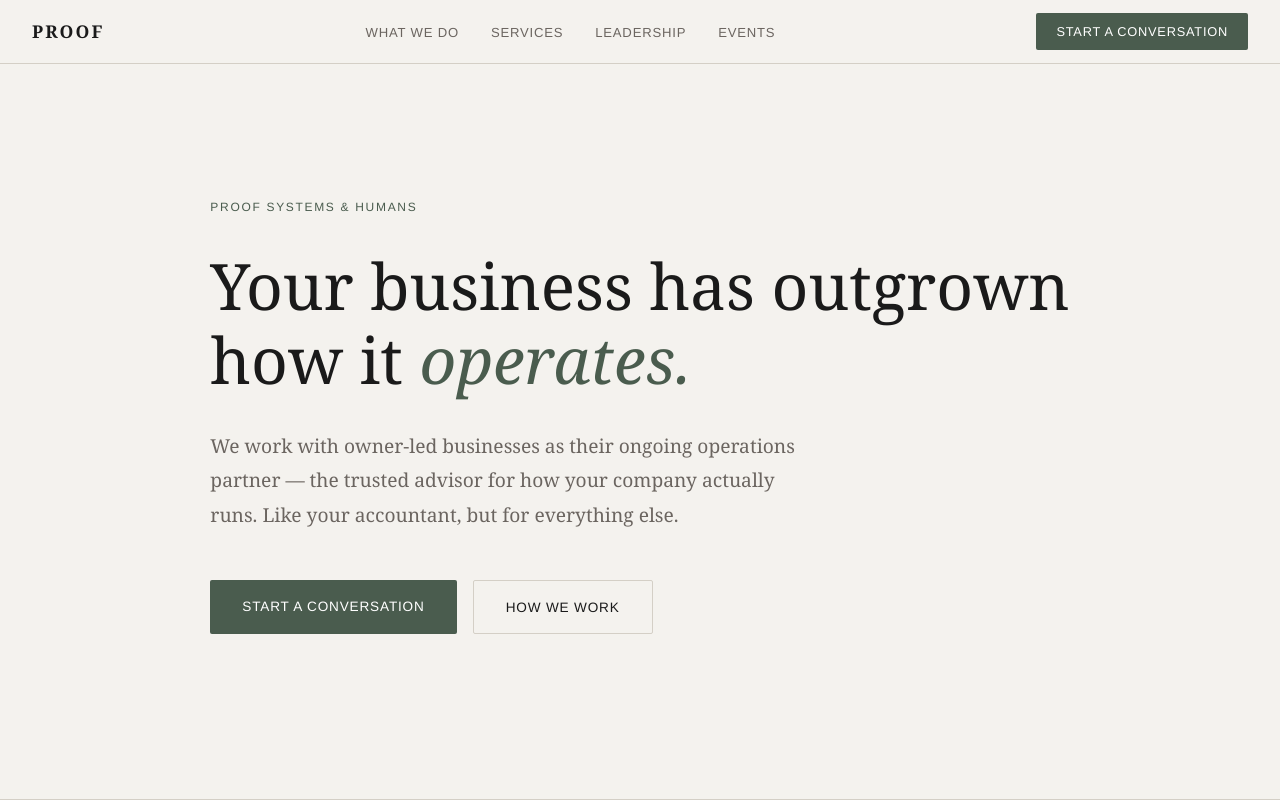
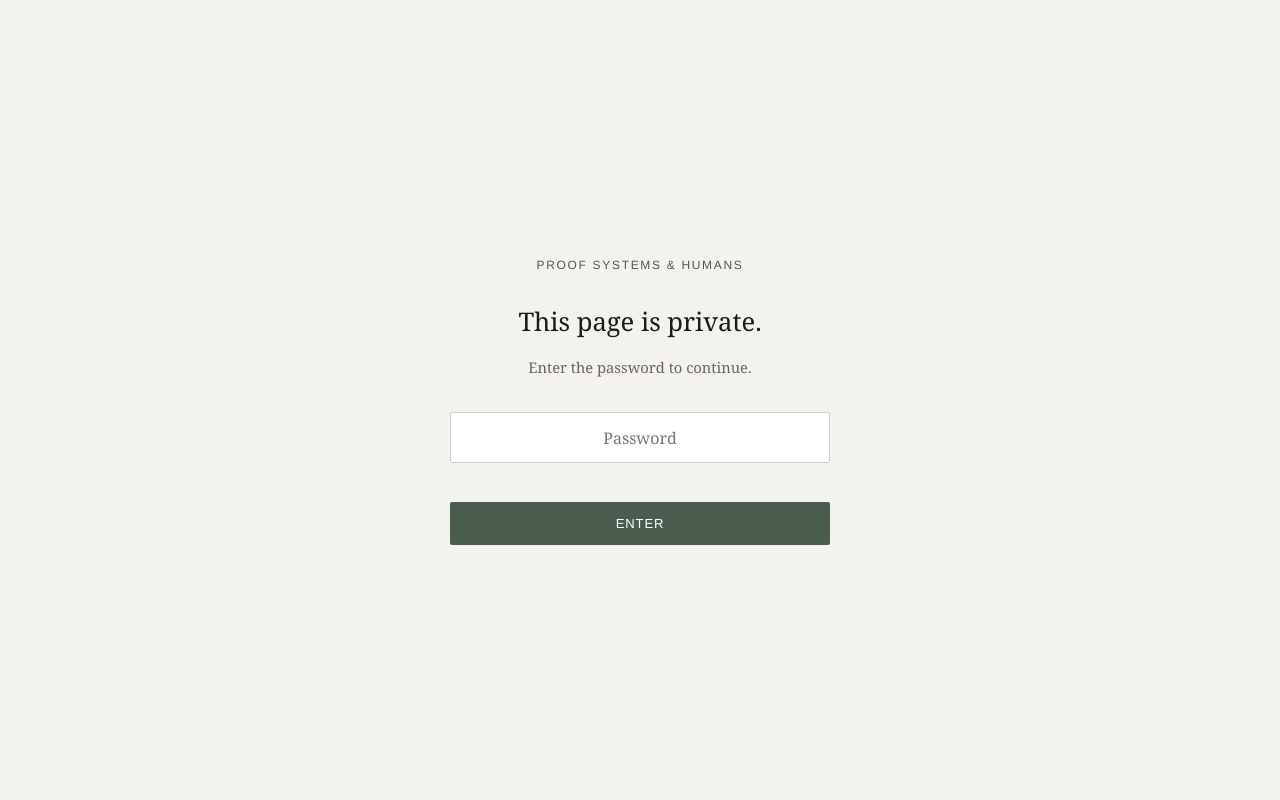
Before and after one commit to geeksharka/proofpositive, a plain HTML site: page index.html in a window 1280 px wide. Shown: the top 800 px of the page. Drawn offline with Linux system fonts and the light colour scheme.

Commit message:
Update index.html
Added pwd gate

```diff
--- a/index.html
+++ b/index.html
@@ -141,6 +141,32 @@
 </style>
 </head>
 <body>
+
+<!-- PASSWORD GATE -->
+<div id="gate" style="position:fixed;inset:0;z-index:9999;background:var(--mist);display:flex;align-items:center;justify-content:center;padding:2rem;">
+  <div style="max-width:380px;width:100%;text-align:center;">
+    <p style="font-family:'Helvetica Neue',sans-serif;font-size:0.75rem;letter-spacing:0.14em;text-transform:uppercase;color:var(--sage);margin-bottom:1.5rem;">Proof Systems & Humans</p>
+    <h2 style="font-size:1.6rem;font-weight:normal;margin-bottom:0.75rem;">This page is private.</h2>
+    <p style="font-size:0.92rem;color:var(--mid);margin-bottom:2rem;">Enter the password to continue.</p>
+    <input id="gate-input" type="password" placeholder="Password" style="width:100%;padding:0.85rem 1rem;border:1px solid var(--rule);border-radius:2px;font-family:'Georgia',serif;font-size:1rem;background:white;outline:none;text-align:center;margin-bottom:0.75rem;">
+    <div id="gate-error" style="font-family:'Helvetica Neue',sans-serif;font-size:0.78rem;color:#b94a4a;margin-bottom:0.75rem;min-height:1.2em;"></div>
+    <button onclick="checkPassword()" style="width:100%;background:var(--sage);color:white;padding:0.85rem;border:none;border-radius:2px;font-family:'Helvetica Neue',sans-serif;font-size:0.82rem;letter-spacing:0.06em;text-transform:uppercase;cursor:pointer;">Enter</button>
+  </div>
+</div>
+
+<script>
+  const input = document.getElementById('gate-input');
+  input.addEventListener('keydown', e => { if (e.key === 'Enter') checkPassword(); });
+  function checkPassword() {
+    if (input.value === 'ProofiesUnite') {
+      document.getElementById('gate').style.display = 'none';
+    } else {
+      document.getElementById('gate-error').textContent = 'Incorrect password. Please try again.';
+      input.value = '';
+      input.focus();
+    }
+  }
+</script>
 
 <nav>
   <a href="#" class="nav-logo">Proof</a>
```
